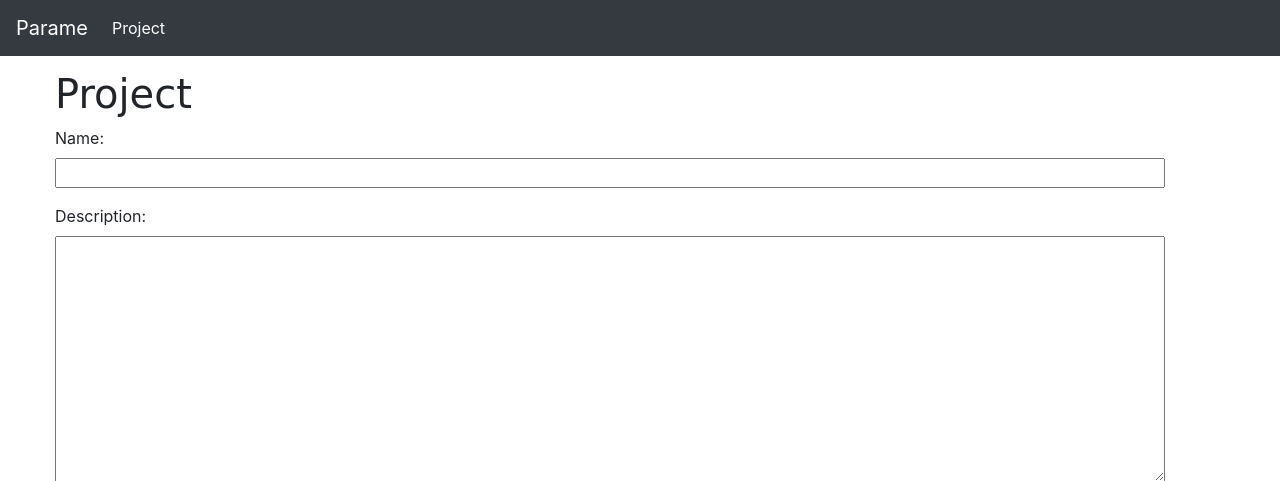
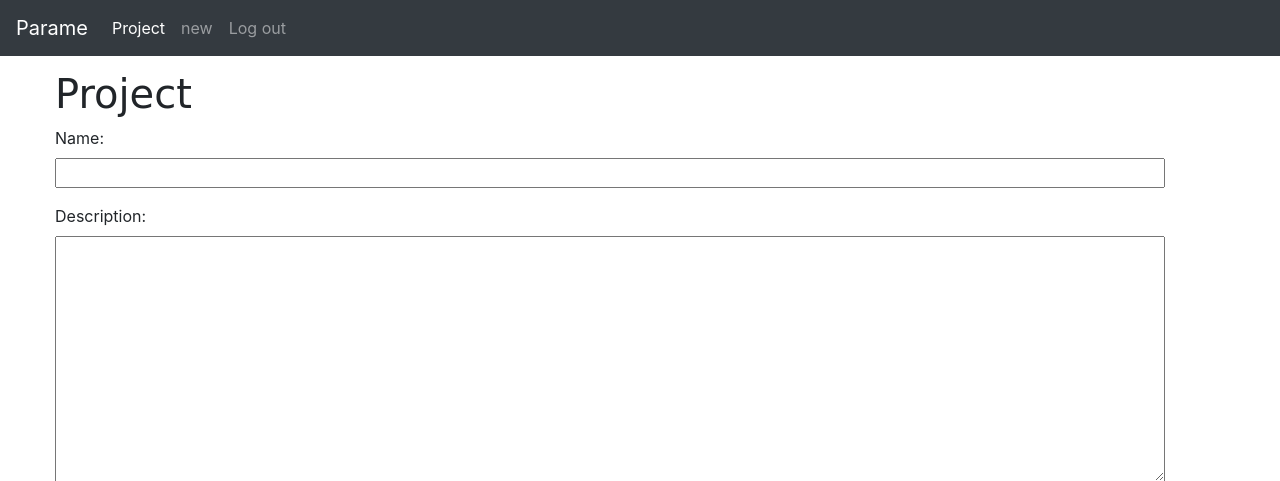
Before and after one commit to kazuhironakamur/Parame, a Django app: page /project/new in a window 1280 px wide. Shown: the top 481 px of the page. Run offline with Django 3.2, Linux system fonts and the light colour scheme; the visitor is signed in with stand-in values (Sample User, id 1); some libraries are stand-ins or nearby versions.

Commit message:
added logout menu

```diff
--- a/parame/templates/parame/base.html
+++ b/parame/templates/parame/base.html
@@ -16,6 +16,14 @@
             <li class="nav-item active">
               <a class="nav-link" href="/">Project</a>
             </li>
+            {% if user.is_authenticated %}
+              <li>
+                <a href="{% url 'project_new' %}" class="nav-link"><span>new</span></a>
+              </li>
+              <li>
+                <a href="{% url 'logout' %}" class="nav-link">Log out</a>
+              </li>
+            {% endif %}
           </ul>
         </div>
       </nav>
```
